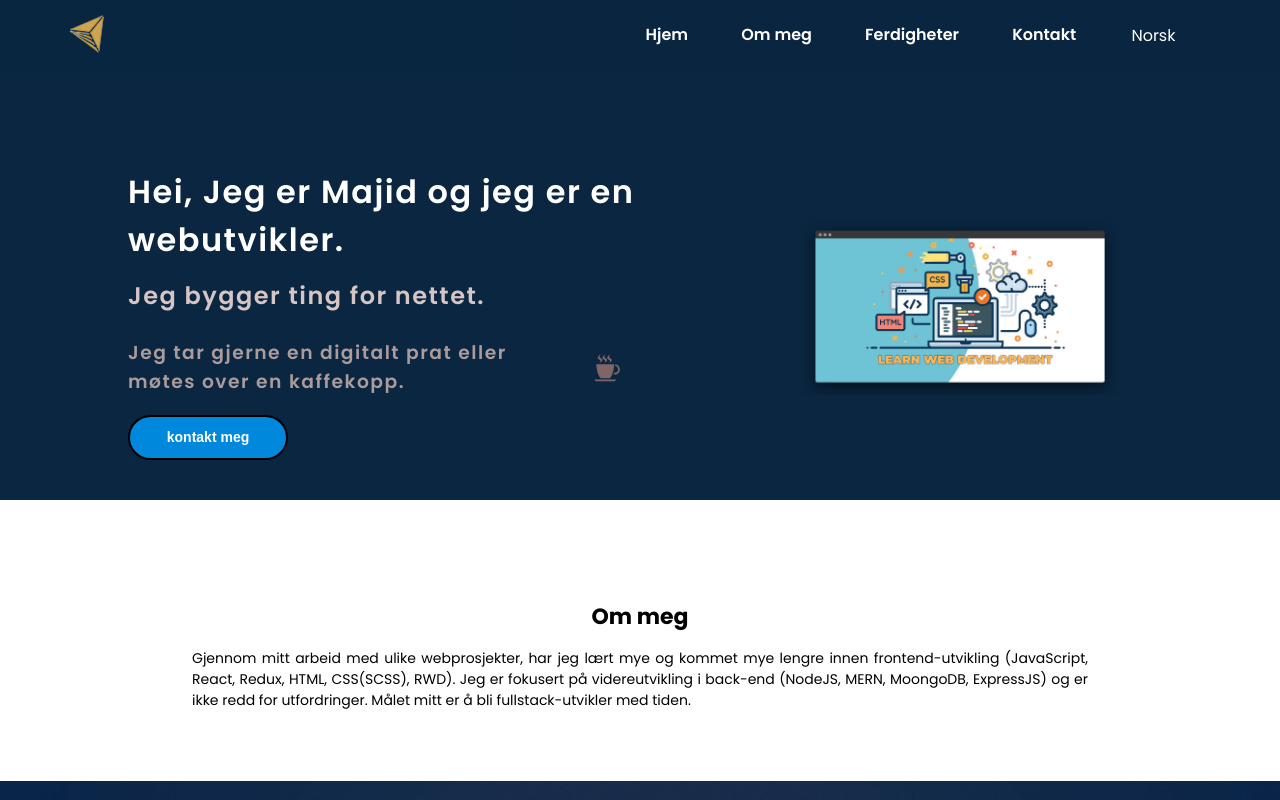
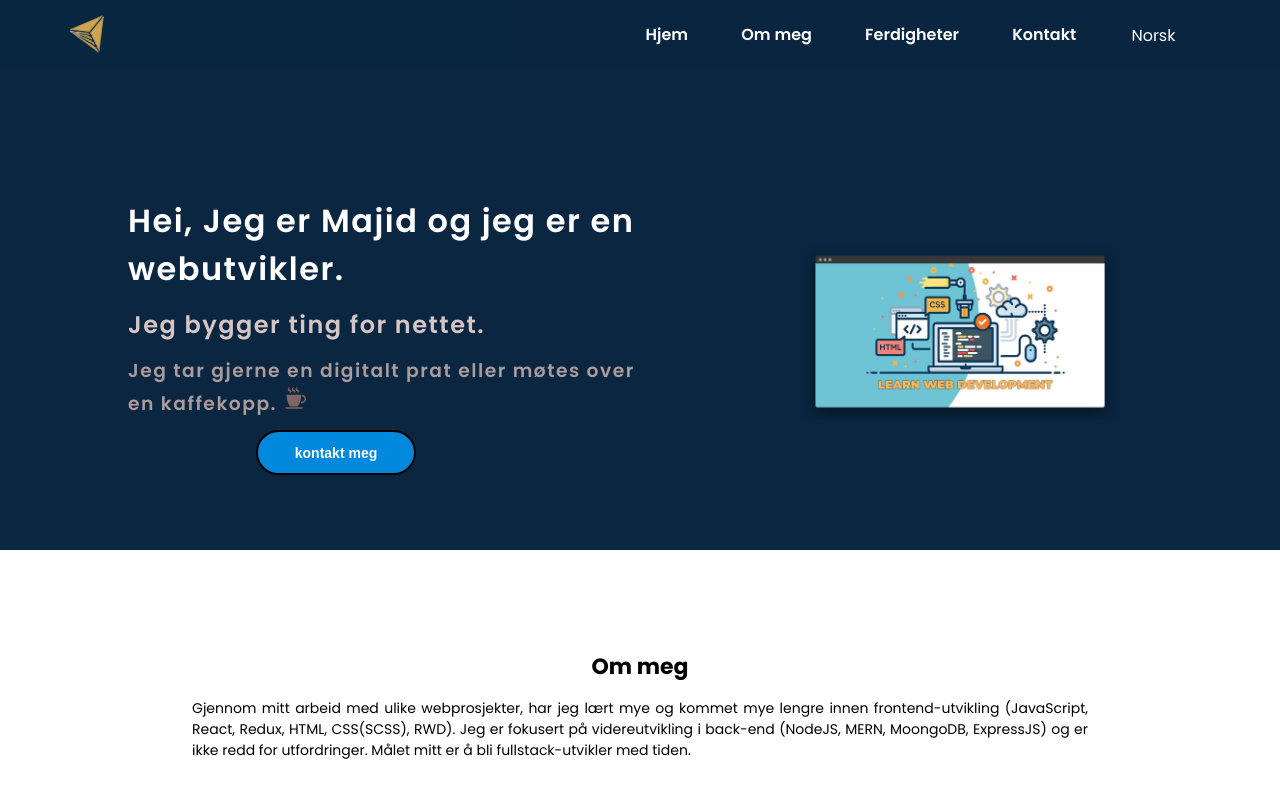
Before and after one commit to maf256/portfolio, a React (Create React App) app: page / in a window 1280 px wide. Shown: the top 800 px of the page. Built offline with nearby package versions, Linux system fonts and the light colour scheme.

Commit message:
fixed style

```diff
--- a/src/components/Contact/Contact.js
+++ b/src/components/Contact/Contact.js
@@ -38,6 +38,7 @@ export default function Contact () {
 
 const FormContainer = styled.div`
   margin-bottom: 100px;
+  margin-top: 100px;
   width: 100%;
   display: flex;
   flex-direction: row;
--- a/src/components/Footer/Footer.js
+++ b/src/components/Footer/Footer.js
@@ -114,6 +114,7 @@ const LogoFooter = styled.div`
     }
     p {
         text-align: justify;
+        justify-content: center;
         line-height: 30px;
         font-size: 18px;
         font-weight: 500;
--- a/src/components/Header/Header.js
+++ b/src/components/Header/Header.js
@@ -10,7 +10,7 @@ export default function Header({selectedLanguage}) {
             <LeftSide>
                 <h1>{Data.header[selectedLanguage].subject}</h1>
                 <h2>{Data.header[selectedLanguage].detail}</h2>
-                <h3> {Data.header[selectedLanguage].name}<Coffee fontSize="45px" color='#7f6666' margin="18px"/> </h3>
+                <h3> {Data.header[selectedLanguage].name} <span><Coffee fontSize="25px" color='#7f6666' margin="0px"/></span></h3>
                 <ButtonLeft>
                     <Button variant="primary" size="medium"><a href='#contact'>kontakt meg</a></Button>
                 </ButtonLeft>
@@ -27,7 +27,7 @@ export default function Header({selectedLanguage}) {
 
 const HeaderSection = styled.header`
     width: 100%;
-    min-height: 500px;
+    min-height: 550px;
     display: flex;
     justify-content: center;
     flex-wrap: wrap;
@@ -41,8 +41,8 @@ const HeaderSection = styled.header`
         h1,h2,h3 {
             font-weight: 600;
             letter-spacing: 1.5px;
-            display: flex;
-            align-items: center;
+            /* display: flex;
+            align-items: center; */
             margin: 7px 0px;
             max-width: 100vw;
 
@@ -89,7 +89,7 @@ const LeftSide = styled.div`
 `
 
 const ButtonLeft = styled.div`
-    /* margin: 0 auto; */
+    margin: 5px auto;
     max-width: 100vw;
 
     a {
```
